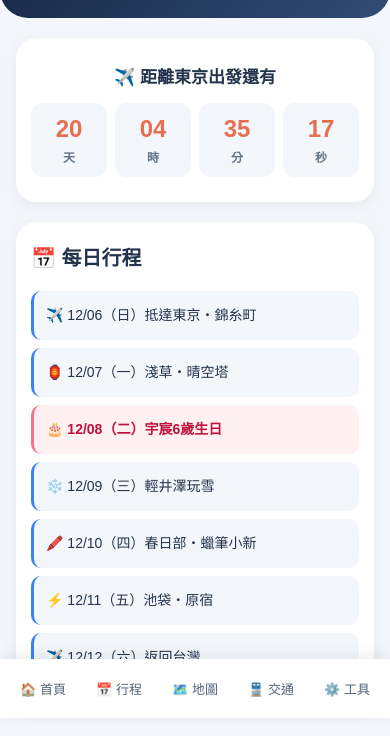
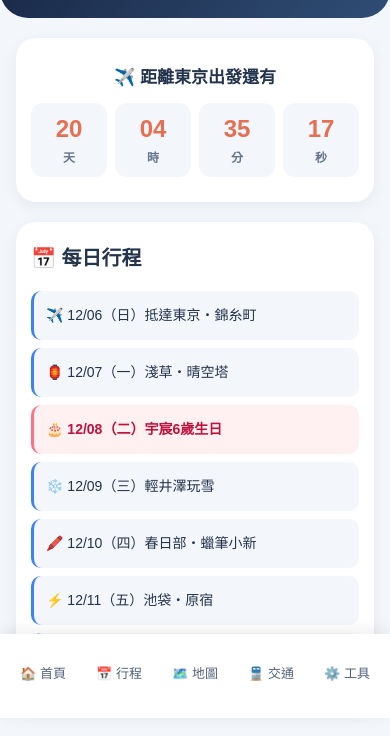
Before and after one commit to hippo8411-source/tokyo-family-trip, a plain HTML site: page index.html in a window 390 px wide. Shown: the part 126-862 px from the top of the page. Drawn offline with Linux system fonts and the light colour scheme.

Commit message:
改善 iPhone 底部導覽列按鈕高度與安全距離

```diff
--- a/style.css
+++ b/style.css
@@ -89,8 +89,7 @@ nav {
     display: flex;
     justify-content: space-around;
     padding: 12px 5px;
-    padding-bottom: max(12px, env(safe-area-inset-bottom));
-    box-shadow: 0 -3px 15px rgba(0,0,0,0.08);
+padding-bottom: calc(env(safe-area-inset-bottom, 0px) + 20px);    box-shadow: 0 -3px 15px rgba(0,0,0,0.08);
     z-index: 100;
 }
 
@@ -100,7 +99,8 @@ nav button {
     border: none;
     font-size: 13px;
     color: #52627a;
-    padding: 8px 2px;
+padding: 16px 2px;
+min-height: 52px;
     cursor: pointer;
 }
 
```
